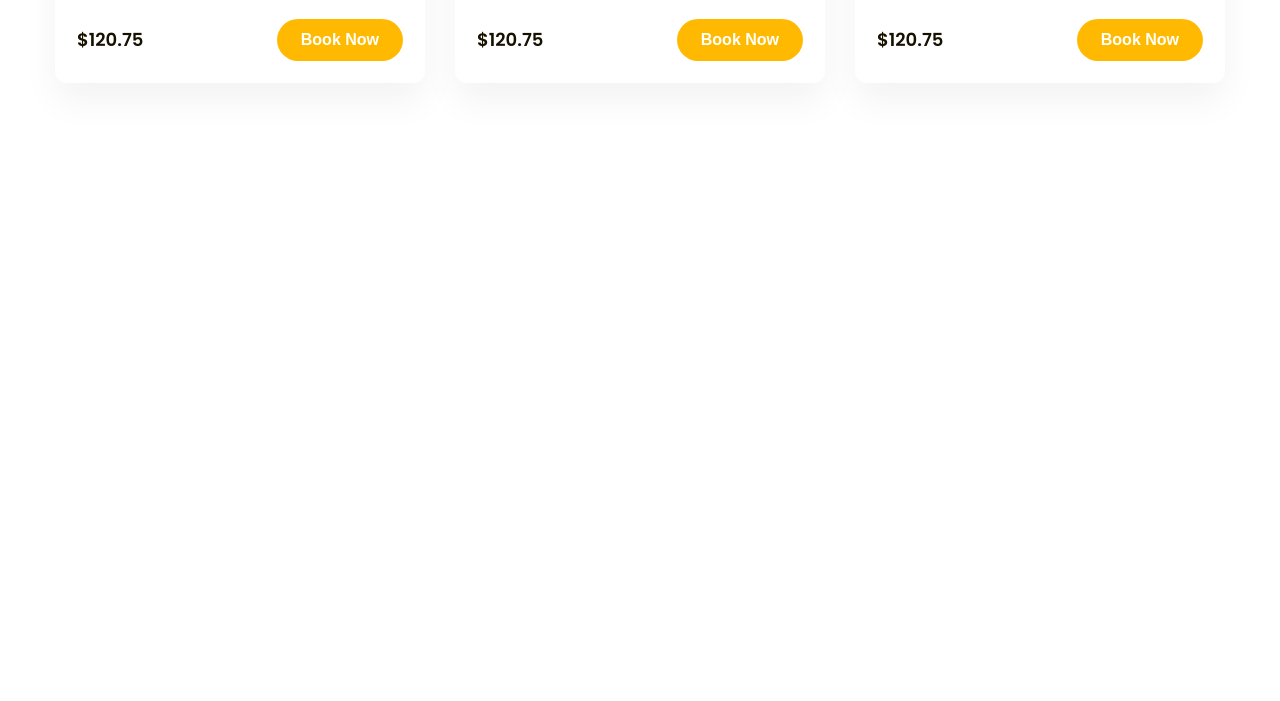
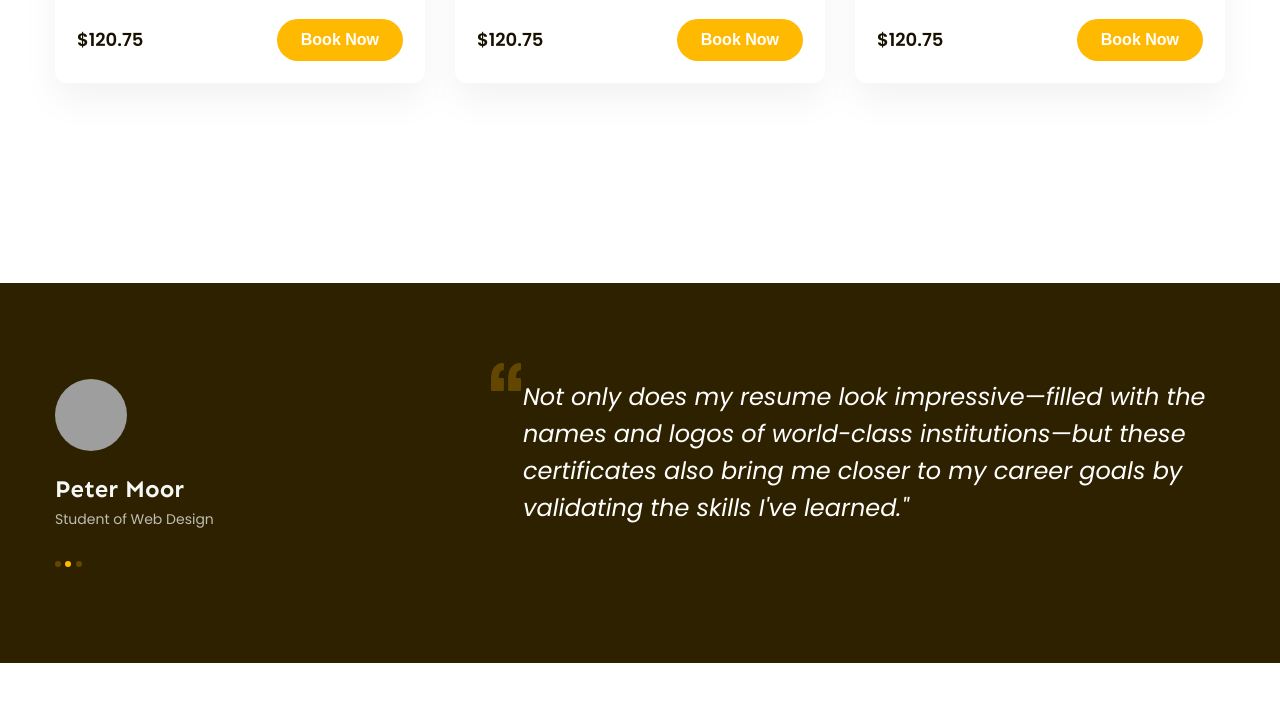
Before and after one commit to DatTranConggg/HTML_CSS_PRO_02, a plain HTML site: page index.html in a window 1280 px wide. Shown: the part 1668-2369 px from the top of the page. Drawn offline with Linux system fonts and the light colour scheme; grey boxes are pictures that could not be loaded; files whose address does not match are found by name.

Commit message:
add code quote part

```diff
--- a/assets/css/style.css
+++ b/assets/css/style.css
@@ -372,3 +372,78 @@ a {
 .popular .booking button:hover {
     background-color: #171100;
 }
+
+/* QUOTE  */
+.quote {
+    background-color: #2E2100;
+    color: #FFF;
+    height: 380px;
+    padding: 96px 0;
+}
+
+.quote .main-content {
+    display: flex;
+}
+
+.quote .left {
+    width: 40%;
+}
+
+.quote .left .author {
+    margin-top: 18px;
+    margin-bottom: 6px;
+    color: #F7F7F7;
+    font-family: Sen;
+    font-size: 2.4rem;
+    font-style: normal;
+    font-weight: 700;
+    line-height: 34px; /* 141.667% */
+}
+
+.quote .left .position {
+    color: #BFBCB2;
+    font-family: Poppins;
+    font-size: 1.4rem;
+    font-style: normal;
+    font-weight: 400;
+    margin-bottom: 28px;
+}
+
+.quote .left .three-dot span {
+    display: inline-block;
+    width: 6px;
+    height: 6px;
+    background-color: #634700;
+    border-radius: 50%;
+}
+
+.quote .left .three-dot span:nth-child(2) {
+    background-color: #FFB900;
+}
+
+.quote .right {
+    width: 60%;
+    position: relative;
+}
+
+.quote .double-quote {
+    position: absolute;
+    top: -16px;
+    left: -32px;
+}
+
+.quote .right .desc {
+    color: #FFF;
+    font-family: Poppins;
+    font-size: 2.4rem;
+    font-style: italic;
+    font-weight: 400;
+    line-height: 1.54; /* 153.846% */
+}
+
+.quote .img {
+    width: 72px;
+    height: 72px;
+    object-fit: cover;
+    border-radius: 50%;
+}
--- a/index.html
+++ b/index.html
@@ -167,6 +167,26 @@
             </div>
         </div>
 
+        <!-- QUOTE  -->
+        <div class="quote">
+            <div class="main-content">
+                <div class="left">
+                    <img src="./assets/images/avt.jpg" alt="" class="img">
+                    <h3 class="author">Peter Moor</h3>
+                    <p class="position">Student of Web Design</p>
+                    <div class="three-dot">
+                        <span></span>
+                        <span></span>
+                        <span></span>
+                    </div>
+                </div>
+                <div class="right">
+                    <img src="./assets/images/double-quote.svg" alt="" class="double-quote">
+                    <p class="desc">Not only does my resume look impressive—filled with the names and logos of world-class institutions—but these certificates also bring me closer to my career goals by validating the skills I've learned." </p>
+                </div>
+            </div>
+        </div>
+
     </main>
 </body>
 
```
Also changed, not shown: assets/images/double-quote.svg (added), 1 other file.
